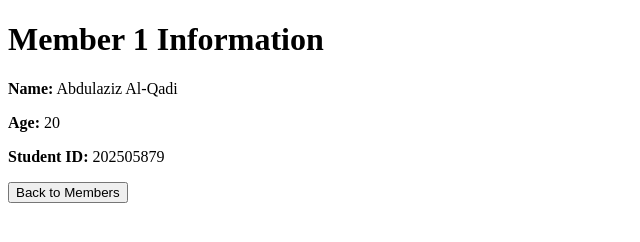
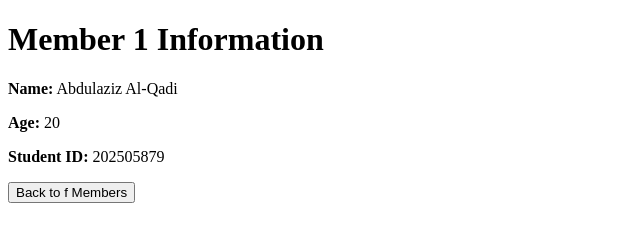
Before and after one commit to x7edr1/mempers, a plain HTML site: page indrx.html in a window 1280 px wide. Shown: the full height of the page, 0-640 px from the left. Drawn offline with Linux system fonts and the light colour scheme.

Commit message:
Update indrx.html

```diff
--- a/indrx.html
+++ b/indrx.html
@@ -13,6 +13,6 @@
     <p><strong>Age:</strong> 20</p>
     <p><strong>Student ID:</strong> 202505879</p>
 
-    <button onclick="window.location.href='members.html'">Back to Members</button>
+    <button onclick="window.location.href='members.html'">Back to f Members</button>
 </body>
 </html>
```
